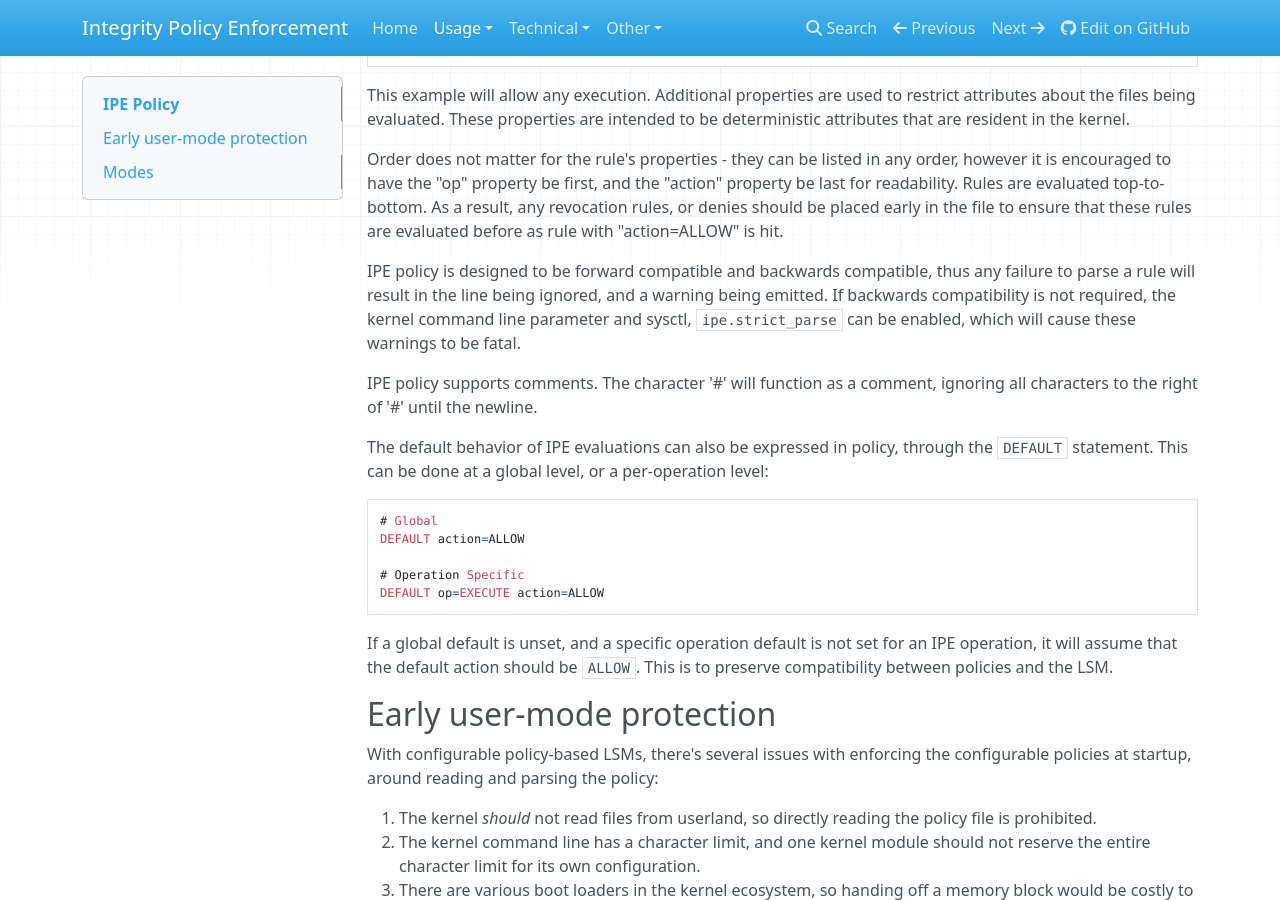
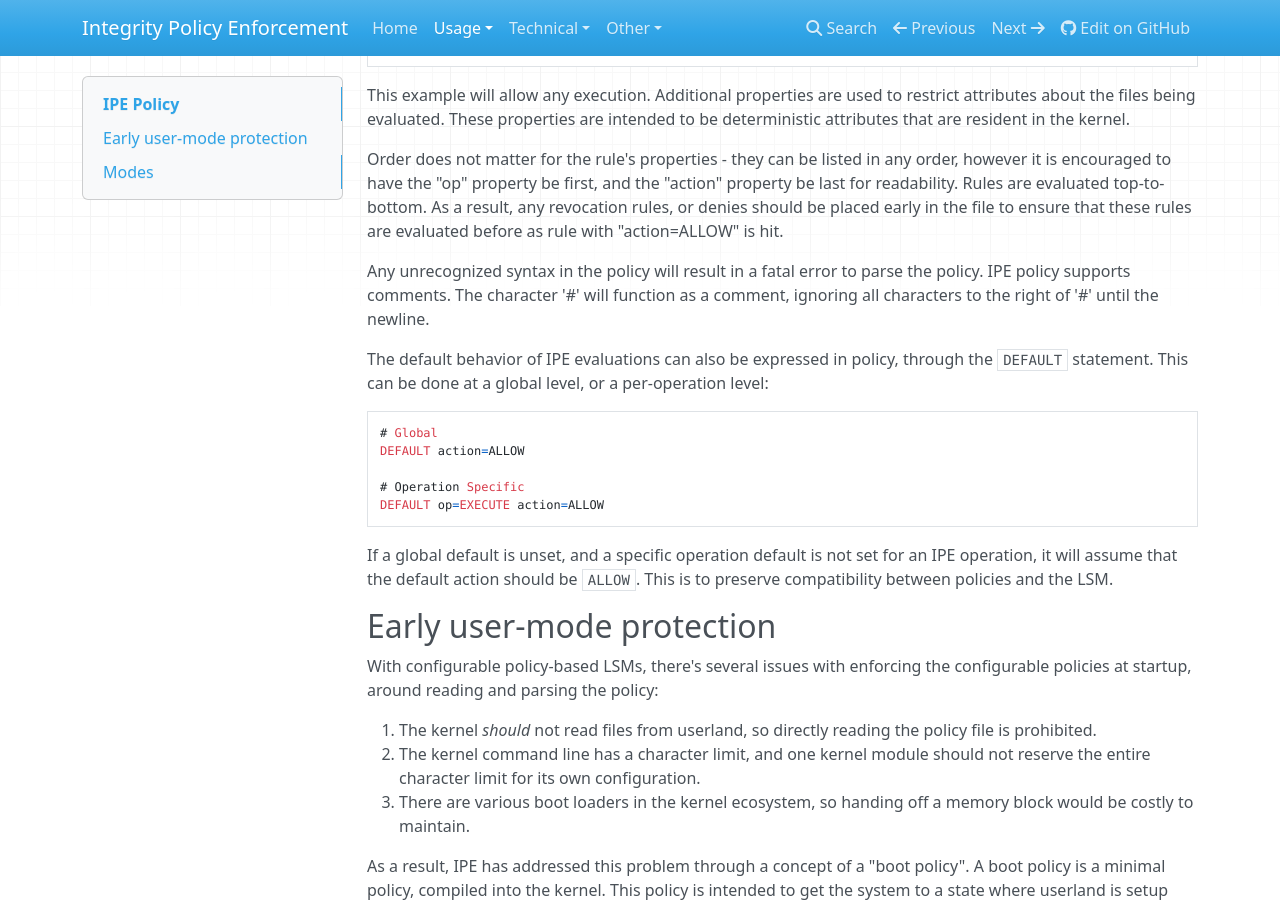
Before and after one commit to microsoft/ipe, an MkDocs documentation site: the page built from docs/usage/index.md, in a window 1280 px wide and 900 px high, scrolled down 499 px. Built offline with MkDocs 1.6.1, drawn with Linux system fonts in a browser that asks for light colours; nearby versions of some CDN libraries.

Commit message:
docs: update compatibility statement of policy
Per upstream review, I have removed IPE's feature of ignoring
unknown syntax, which allowed for later versions of IPE policy
to work with earlier versions of IPE.

The behavior is now such policies will result in a fatal error,
and the documentation is updated to reflect this.

Signed-off-by: Deven Bowers <deven.desai@linux.microsoft.com>

```diff
--- a/docs/usage/index.md
+++ b/docs/usage/index.md
@@ -39,14 +39,10 @@ top-to-bottom. As a result, any revocation rules, or denies should be
 placed early in the file to ensure that these rules are evaluated before as
 rule with "action=ALLOW" is hit.
 
-IPE policy is designed to be forward compatible and backwards compatible,
-thus any failure to parse a rule will result in the line being ignored,
-and a warning being emitted. If backwards compatibility is not required,
-the kernel command line parameter and sysctl, `ipe.strict_parse` can be
-enabled, which will cause these warnings to be fatal.
-
-IPE policy supports comments. The character '#' will function as a
-comment, ignoring all characters to the right of '#' until the newline.
+Any unrecognized syntax in the policy will result in a fatal error to
+parse the policy. IPE policy supports comments. The character '#' will
+function as a  comment, ignoring all characters to the right of '#'
+until the newline.
 
 The default behavior of IPE evaluations can also be expressed in policy,
 through the `DEFAULT` statement. This can be done at a global level, or
```
